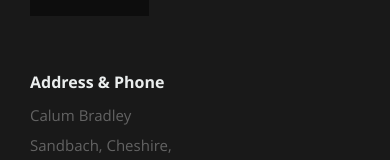
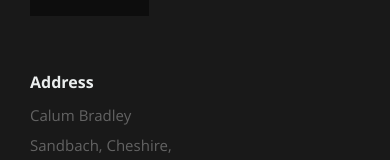
Before and after one commit to calumbradley/dev_react_calums_portfolio, a React (Create React App) app: page / in a window 390 px wide. Shown: the part 5106-5266 px from the top of the page. Built offline with nearby package versions, Linux system fonts and the light colour scheme.

Commit message:
Remove phone wording

```diff
--- a/src/Components/Contact.js
+++ b/src/Components/Contact.js
@@ -103,7 +103,7 @@ class Contact extends Component {
           <Slide right duration={1000}>
             <aside className="four columns footer-widgets">
               <div className="widget widget_contact">
-                <h4>Address & Phone</h4>
+                <h4>Address</h4>
                 <p className="address">
                   {name}
                   <br />
```
